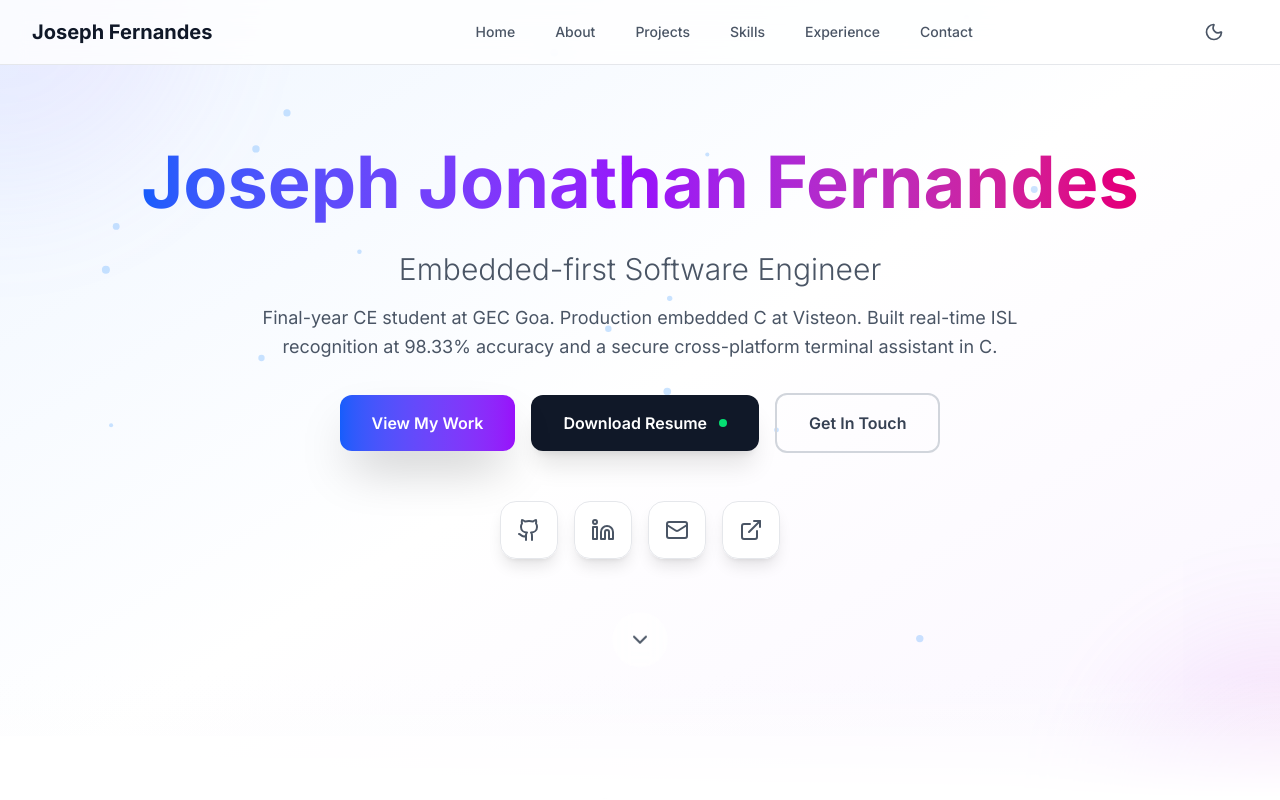
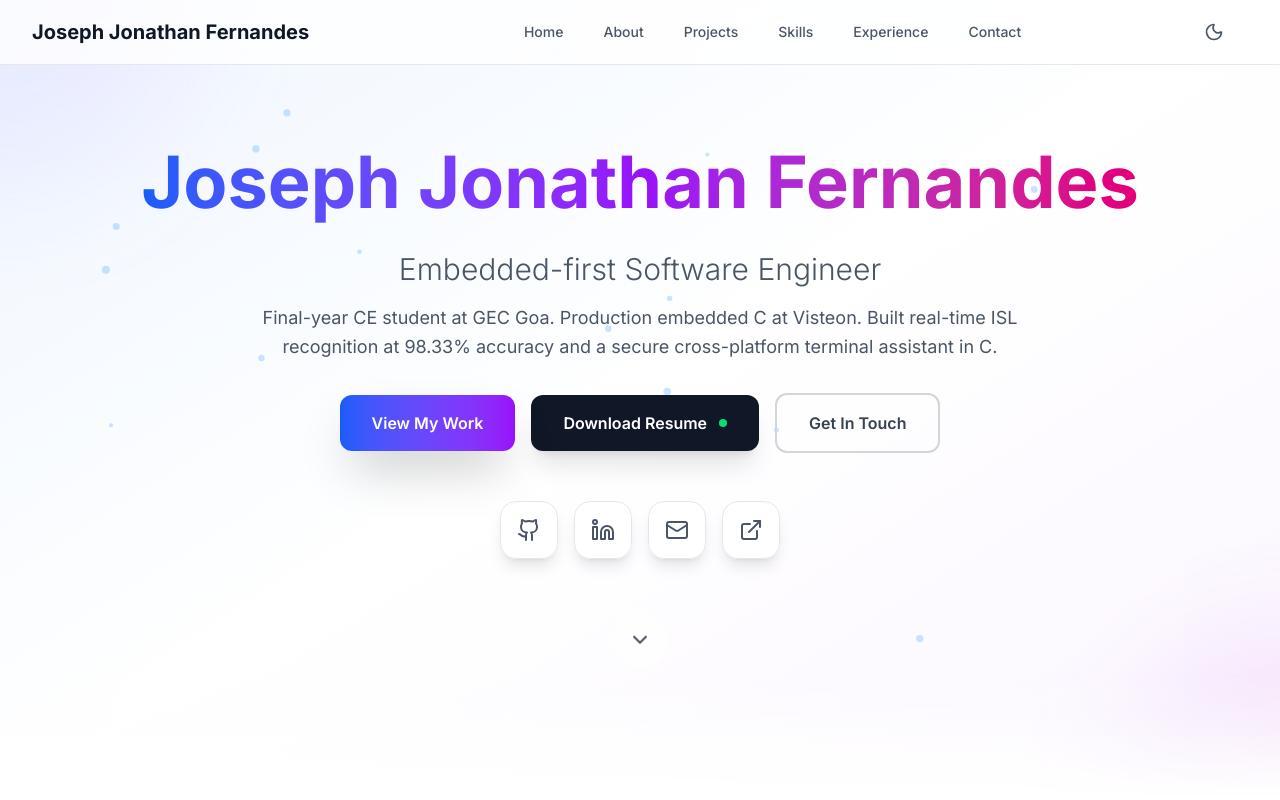
Before and after one commit to JosephJonathanFernandes/Portfolio_JJF, a Next.js app in the folder src/portfolio-next/: page / in a window 1280 px wide. Shown: the top 800 px of the page. Built offline with nearby package versions, Linux system fonts and the light colour scheme.

Commit message:
fix: standardize name to Joseph Jonathan Fernandes across all components and metadata

```diff
--- a/src/portfolio-next/app/layout.tsx
+++ b/src/portfolio-next/app/layout.tsx
@@ -10,24 +10,24 @@ const inter = Inter({
 
 export const metadata: Metadata = {
   metadataBase: new URL('https://joseph-fernandes.vercel.app'),
-  title: "Joseph Fernandes | Embedded-first Software Engineer",
+  title: "Joseph Jonathan Fernandes | Embedded-first Software Engineer",
   description: "Final-year CE student at GEC Goa, AI/ML Honors, CGPA 9.778. Embedded systems intern at Visteon with accepted PPO. ISL recognition at 98.33% accuracy. 70+ public repos.",
-  keywords: ["Joseph Fernandes", "Software Engineer", "Embedded Systems", "AI/ML", "Full-Stack Developer", "Visteon", "NASA Space Apps", "GEC Goa"],
+  keywords: ["Joseph Jonathan Fernandes", "Software Engineer", "Embedded Systems", "AI/ML", "Full-Stack Developer", "Visteon", "NASA Space Apps", "GEC Goa"],
   authors: [{ name: "Joseph Jonathan Fernandes" }],
   creator: "Joseph Jonathan Fernandes",
   icons: {
     icon: '/favicon.svg',
   },
   openGraph: {
-    title: "Joseph Fernandes | Embedded-first Software Engineer",
+    title: "Joseph Jonathan Fernandes | Embedded-first Software Engineer",
     description: "From production AUTOSAR ECU modules to real-time ISL recognition. CE student, Visteon intern, 70+ public repos.",
     url: "https://joseph-fernandes.vercel.app",
-    siteName: "Joseph Fernandes Portfolio",
+    siteName: "Joseph Jonathan Fernandes Portfolio",
     type: "website",
   },
   twitter: {
     card: "summary_large_image",
-    title: "Joseph Fernandes | Embedded-first Software Engineer",
+    title: "Joseph Jonathan Fernandes | Embedded-first Software Engineer",
     description: "From production AUTOSAR ECU modules to real-time ISL recognition.",
   },
 };
--- a/src/portfolio-next/app/opengraph-image.tsx
+++ b/src/portfolio-next/app/opengraph-image.tsx
@@ -1,7 +1,7 @@
 import { ImageResponse } from 'next/og';
 
 export const runtime = 'edge';
-export const alt = 'Joseph Fernandes | Portfolio';
+export const alt = 'Joseph Jonathan Fernandes | Portfolio';
 export const size = { width: 1200, height: 630 };
 export const contentType = 'image/png';
 
--- a/src/portfolio-next/components/header.tsx
+++ b/src/portfolio-next/components/header.tsx
@@ -24,7 +24,7 @@ export default function Header() {
         <div className="flex justify-between items-center h-16">
           <div className="flex-shrink-0">
             <Link href="#home" className="text-xl font-bold text-gray-900 dark:text-white">
-              Joseph Fernandes
+              Joseph Jonathan Fernandes
             </Link>
           </div>
 
```
